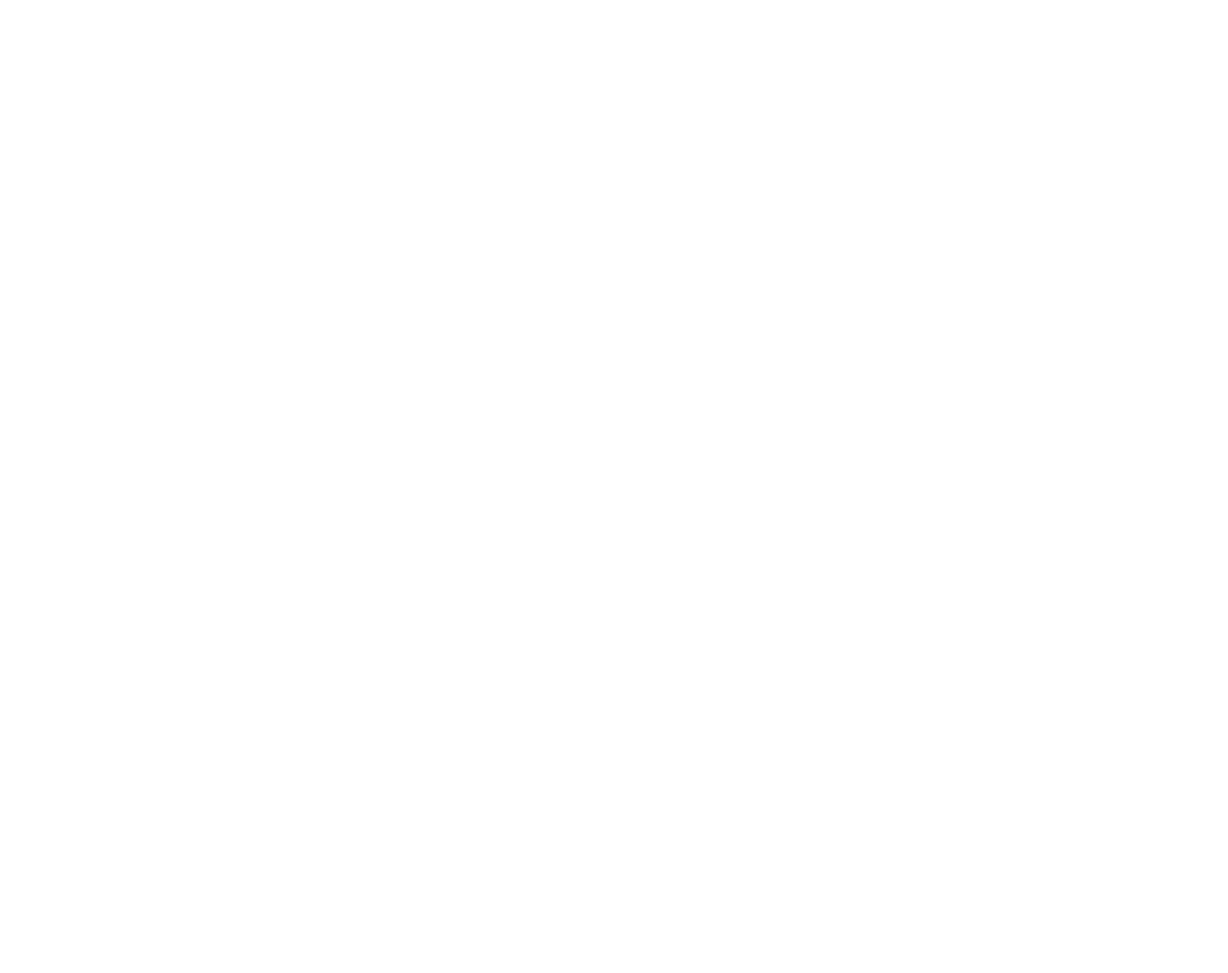
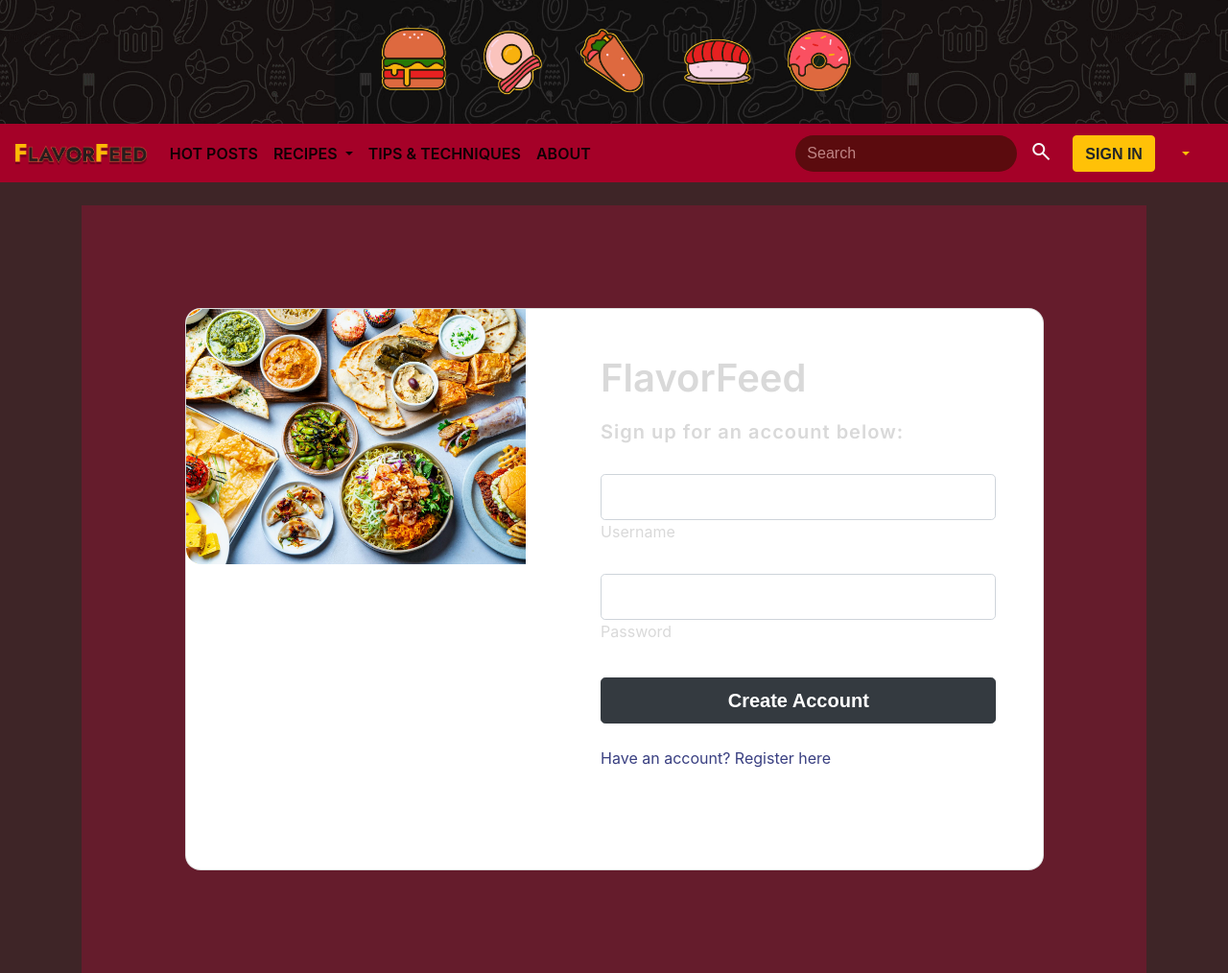
Before and after one commit to WKirklandJr/FlavorFeed3155, a Flask app: page /register in a window 1280 px wide. Before the commit the page is empty. Shown: the whole page at 96% size. Before the commit the page ends 800 px from the top, so only its background shows below. Run offline with Flask 3, Linux system fonts and the light colour scheme; some libraries are stand-ins or nearby versions; some web fonts are replaced.

Commit message:
Finished Registration, login & about pages

```diff
--- a/templates/login.html
+++ b/templates/login.html
@@ -41,7 +41,7 @@
                     </div>
 
                     <a class="small text-muted" href="#!">Forgot password?</a>
-                    <p class="mb-5 pb-lg-2" style="color: #393f81;">Don't have an account? <a href="#!"
+                    <p class="mb-5 pb-lg-2" style="color: #393f81;">Don't have an account? <a href="templates/registration.html"
                         style="color: #393f81;">Register here</a></p>
                   </form>
 
--- a/templates/registration.html
+++ b/templates/registration.html
@@ -1 +1,55 @@
-<!--TODO: Create form to register user data to database-->
+{% extends '_layout.html' %}
+
+{% block title %}FlavorFeed | Register{% endblock %}
+
+{% block body %}
+<!-- https://mdbootstrap.com/docs/standard/extended/login/ used this page as a reference-->
+<section class="vh-100" style="background-color: #651c2c;">
+    <div class="container py-5 h-100">
+      <div class="row d-flex justify-content-center align-items-center h-100">
+        <div class="col col-xl-10">
+          <div class="card" style="border-radius: 1rem;">
+            <div class="row g-0">
+              <div class="col-md-6 col-lg-5 d-none d-md-block">
+                <img src="../static/images/loginfood.jpg"
+                  alt="login form" class="img-fluid" style="border-radius: 1rem 0 0 1rem;" />
+              </div>
+              <div class="col-md-6 col-lg-7 d-flex align-items-center">
+                <div class="card-body p-4 p-lg-5 text-black">
+
+                  <form>
+
+                    <div class="d-flex align-items-center mb-3 pb-1">
+                        <i class="fa-sharp fa-solid fa-plate-utensils fa-sm" style="color: #f7d708;"></i>
+                      <span class="h1 fw-bold mb-0">FlavorFeed</span>
+                    </div>
+
+                    <h5 class="fw-normal mb-3 pb-3" style="letter-spacing: 1px;">Sign up for an account below:</h5>
+
+                    <div class="form-outline mb-4">
+                      <input type="username" id="Username" class="form-control form-control-lg" />
+                      <label class="form-label" for="Username">Username</label>
+                    </div>
+
+                    <div class="form-outline mb-4">
+                      <input type="password" id="Password" class="form-control form-control-lg" />
+                      <label class="form-label" for="Password">Password</label>
+                    </div>
+
+                    <div class="pt-1 mb-4">
+                      <button class="btn btn-dark btn-lg btn-block" type="button">Create Account</button>
+                    </div>
+
+                    <p class="mb-5 pb-lg-2" style="color: #393f81;">Have an account? <a href="templates/login.html"
+                        style="color: #393f81;">Register here</a></p>
+                  </form>
+
+                </div>
+              </div>
+            </div>
+          </div>
+        </div>
+      </div>
+    </div>
+  </section>
+{% endblock %}
```
Also changed, not shown: requirements.txt (added, +13 -0 lines), templates/about.html (+9 -0 lines).
